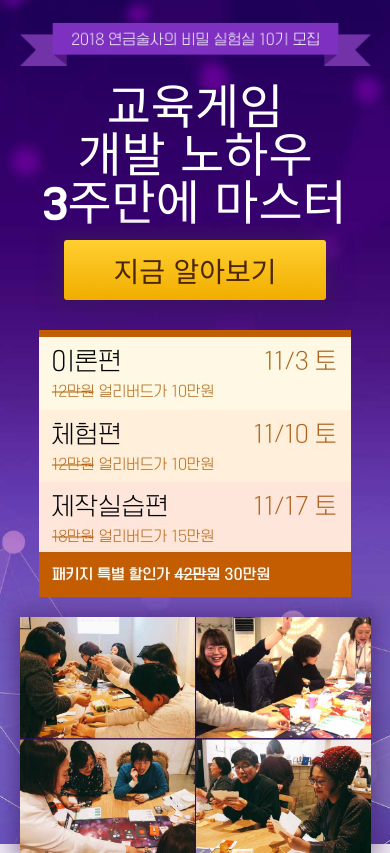
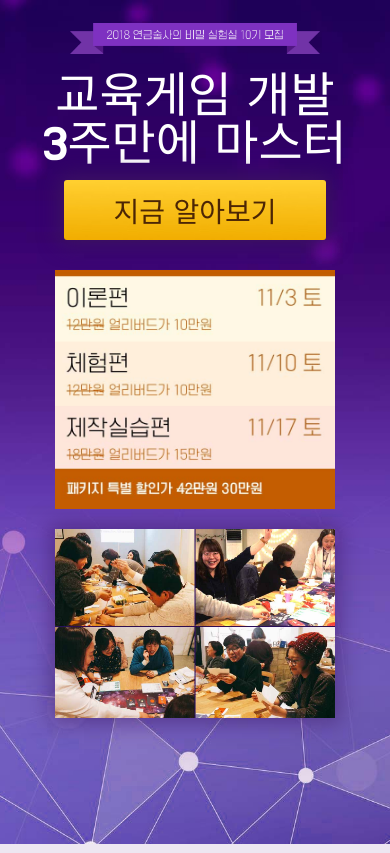
Before and after one commit to mini-k/jakdang, a plain HTML site: page public/index.html in a window 390 px wide. Drawn offline with Linux system fonts and the light colour scheme.

Commit message:
Headline & mobile sizes

```diff
--- a/public/include/style.css
+++ b/public/include/style.css
@@ -54,7 +54,8 @@ button {
  }
 
 .ribbon {
-  width: 90%;
+  width: 60%;
+  min-width: 250px;
   height: auto;
   margin: 23px auto 20px auto;
 }
@@ -83,7 +84,8 @@ button.CTA-to-form {
 
 
 .card-row {
-  width: 80%;
+  width: 50%;
+  min-width: 280px;
   margin: 30px auto 0 auto;
 }
 
@@ -93,7 +95,8 @@ button.CTA-to-form {
 }
 
 .past-photos {
-  width: 90%;
+  width: 50%;
+  min-width: 280px;
   margin: 20px auto 40px auto;
   box-shadow: 0 0 20px 5px rgba(60, 21, 95, 0.5);
 }
--- a/public/index.html
+++ b/public/index.html
@@ -121,7 +121,7 @@
 
         <img class="ribbon" src ="img/Ribbon.png">
 
-        <h1 class="small-screen-only">교육게임<br/>개발 노하우<br/>3주만에 마스터</h1>
+        <h1 class="small-screen-only">교육게임 개발<br/>3주만에 마스터</h1>
         <h1 class="big-screen-only">교육게임 개발 노하우<br/>3주만에 마스터</h1>
 
         <button class="CTA-to-form" id="checkOutButton"
```
